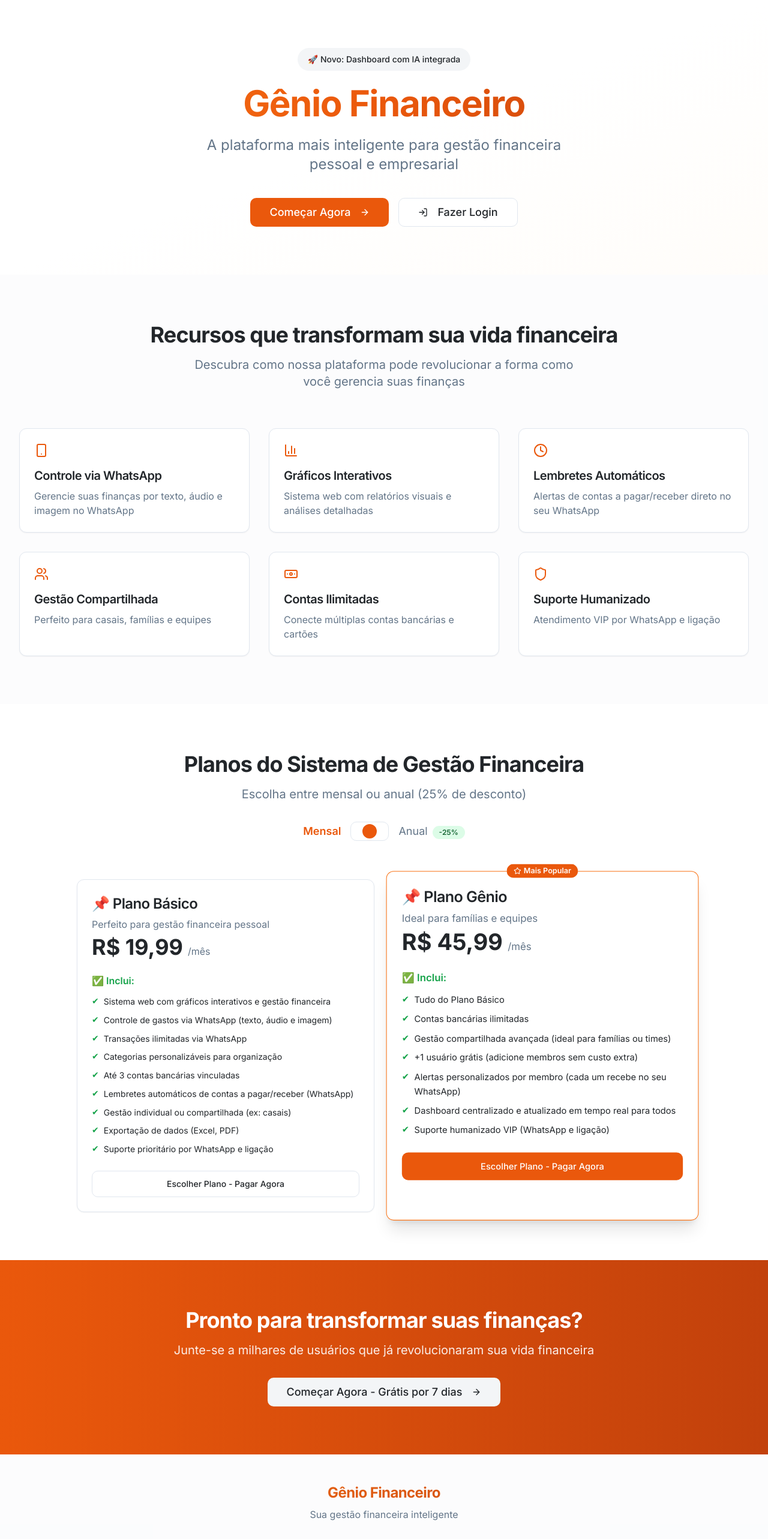
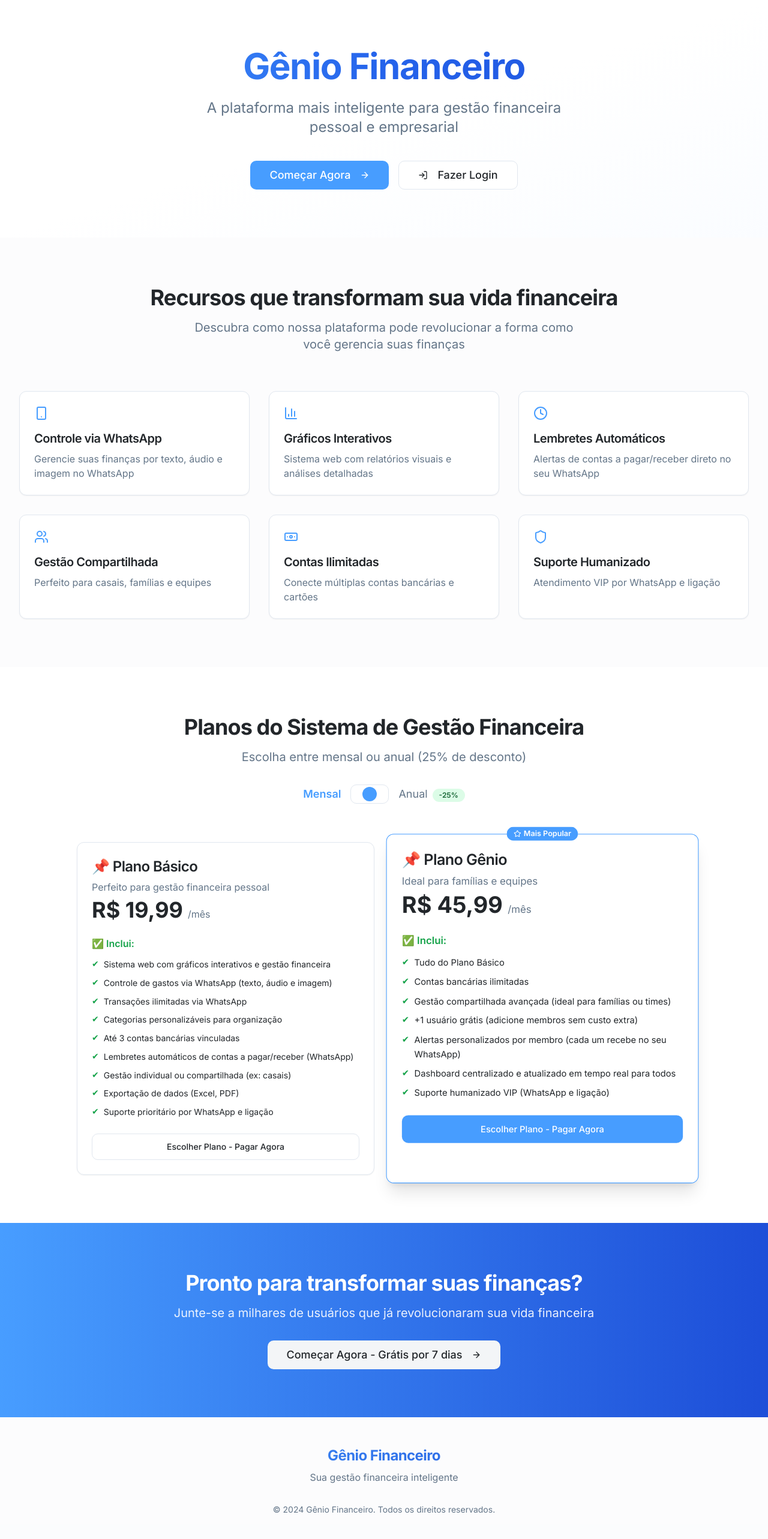
Before and after one commit to startupmourasolutions/genial-finances, a React (Vite) app: page / in a window 1280 px wide. Shown: the top 2566 px of the page at 60% size. Built offline with nearby package versions, Linux system fonts and the light colour scheme.

Commit message:
Update institutional page
Update institutional page with system's dominant blue color and font. Remove "🚀 Novo: Dashboard com IA integrada." text.

```diff
--- a/src/pages/Index.tsx
+++ b/src/pages/Index.tsx
@@ -96,24 +96,20 @@ export default function Index() {
   return (
     <div className="min-h-screen w-full bg-background">
       {/* Hero Section */}
-      <section className="relative w-full overflow-hidden bg-gradient-to-br from-background via-background to-orange-50/30 dark:to-orange-950/20">
+      <section className="relative w-full overflow-hidden bg-gradient-to-br from-background via-background to-blue-50/30 dark:to-blue-950/20">
         <div className="w-full max-w-none px-6 py-20 lg:px-8">
           <div className="text-center space-y-6">
-            <Badge variant="secondary" className="px-4 py-2 text-sm font-medium">
-              🚀 Novo: Dashboard com IA integrada
-            </Badge>
-
-            <h1 className="text-4xl md:text-6xl font-bold bg-gradient-to-r from-orange-500 via-orange-600 to-orange-700 bg-clip-text text-transparent">
+            <h1 className="text-4xl md:text-6xl font-bold bg-gradient-to-r from-primary via-blue-600 to-blue-700 bg-clip-text text-transparent font-inter">
               Gênio Financeiro
             </h1>
 
-            <p className="text-xl md:text-2xl text-muted-foreground max-w-2xl mx-auto">
+            <p className="text-xl md:text-2xl text-muted-foreground max-w-2xl mx-auto font-inter">
               A plataforma mais inteligente para gestão financeira pessoal e empresarial
             </p>
 
             <div className="flex flex-col sm:flex-row gap-4 justify-center pt-4">
               {user ? (
-                <Button size="lg" className="bg-orange-600 hover:bg-orange-700 text-white px-8 py-3 text-lg" asChild>
+                <Button size="lg" className="bg-primary hover:bg-blue-700 text-white px-8 py-3 text-lg font-inter" asChild>
                   <Link to="/dashboard">
                     Acessar Dashboard
                     <ArrowRight className="ml-2 h-5 w-5" />
@@ -121,13 +117,13 @@ export default function Index() {
                 </Button>
               ) : (
                 <>
-                  <Button size="lg" className="bg-orange-600 hover:bg-orange-700 text-white px-8 py-3 text-lg" asChild>
+                  <Button size="lg" className="bg-primary hover:bg-blue-700 text-white px-8 py-3 text-lg font-inter" asChild>
                     <Link to="/auth">
                       Começar Agora
                       <ArrowRight className="ml-2 h-5 w-5" />
                     </Link>
                   </Button>
-                  <Button variant="outline" size="lg" className="px-8 py-3 text-lg" asChild>
+                  <Button variant="outline" size="lg" className="px-8 py-3 text-lg font-inter" asChild>
                     <Link to="/auth">
                       <LogIn className="mr-2 h-5 w-5" />
                       Fazer Login
@@ -144,10 +140,10 @@ export default function Index() {
       <section className="w-full py-20 bg-muted/30">
         <div className="w-full max-w-none px-6 lg:px-8">
           <div className="text-center mb-16">
-            <h2 className="text-3xl md:text-4xl font-bold mb-4">
+            <h2 className="text-3xl md:text-4xl font-bold mb-4 font-inter">
               Recursos que transformam sua vida financeira
             </h2>
-            <p className="text-xl text-muted-foreground max-w-2xl mx-auto">
+            <p className="text-xl text-muted-foreground max-w-2xl mx-auto font-inter">
               Descubra como nossa plataforma pode revolucionar a forma como você gerencia suas finanças
             </p>
           </div>
@@ -155,11 +151,11 @@ export default function Index() {
           <div className="grid md:grid-cols-2 lg:grid-cols-3 gap-8">
             {features.map((feature, index) => (
               <Card key={index} className="p-6 hover:shadow-lg transition-shadow">
-                <div className="text-orange-600 mb-4">
+                <div className="text-primary mb-4">
                   {feature.icon}
                 </div>
-                <h3 className="text-xl font-semibold mb-2">{feature.title}</h3>
-                <p className="text-muted-foreground">{feature.description}</p>
+                <h3 className="text-xl font-semibold mb-2 font-inter">{feature.title}</h3>
+                <p className="text-muted-foreground font-inter">{feature.description}</p>
               </Card>
             ))}
           </div>
@@ -170,16 +166,16 @@ export default function Index() {
       <section className="w-full py-20">
         <div className="w-full max-w-none px-6 lg:px-8">
           <div className="text-center mb-16">
-            <h2 className="text-3xl md:text-4xl font-bold mb-4">
+            <h2 className="text-3xl md:text-4xl font-bold mb-4 font-inter">
               Planos do Sistema de Gestão Financeira
             </h2>
-            <p className="text-xl text-muted-foreground mb-8">
+            <p className="text-xl text-muted-foreground mb-8 font-inter">
               Escolha entre mensal ou anual (25% de desconto)
             </p>
 
             {/* Billing Cycle Toggle */}
             <div className="flex items-center justify-center space-x-4 mb-12">
-              <span className={`text-lg ${billingCycle === 'monthly' ? 'font-semibold text-orange-600' : 'text-muted-foreground'}`}>
+              <span className={`text-lg font-inter ${billingCycle === 'monthly' ? 'font-semibold text-primary' : 'text-muted-foreground'}`}>
                 Mensal
               </span>
               <Button
@@ -188,9 +184,9 @@ export default function Index() {
                 onClick={() => setBillingCycle(billingCycle === 'monthly' ? 'yearly' : 'monthly')}
                 className="relative w-16 h-8 p-1"
               >
-                <div className={`absolute w-6 h-6 bg-orange-600 rounded-full transition-transform ${billingCycle === 'yearly' ? 'translate-x-7' : 'translate-x-0'}`} />
+                <div className={`absolute w-6 h-6 bg-primary rounded-full transition-transform ${billingCycle === 'yearly' ? 'translate-x-7' : 'translate-x-0'}`} />
               </Button>
-              <span className={`text-lg ${billingCycle === 'yearly' ? 'font-semibold text-orange-600' : 'text-muted-foreground'}`}>
+              <span className={`text-lg font-inter ${billingCycle === 'yearly' ? 'font-semibold text-primary' : 'text-muted-foreground'}`}>
                 Anual
                 <Badge variant="secondary" className="ml-2 bg-green-100 text-green-800">-25%</Badge>
               </span>
@@ -203,29 +199,29 @@ export default function Index() {
               const equivalentMonthlyPrice = billingCycle === 'yearly' ? plan.yearlyPrice / 12 : null;
 
               return (
-                <Card key={index} className={`relative ${plan.popular ? 'border-orange-500 shadow-xl scale-105' : ''}`}>
+                <Card key={index} className={`relative ${plan.popular ? 'border-primary shadow-xl scale-105' : ''}`}>
                   {plan.popular && (
-                    <Badge className="absolute -top-3 left-1/2 transform -translate-x-1/2 bg-orange-600">
+                    <Badge className="absolute -top-3 left-1/2 transform -translate-x-1/2 bg-primary font-inter">
                       <Star className="w-3 h-3 mr-1" />
                       Mais Popular
                     </Badge>
                   )}
                   <CardHeader>
-                    <CardTitle className="text-2xl flex items-center gap-2">
+                    <CardTitle className="text-2xl flex items-center gap-2 font-inter">
                       📌 Plano {plan.name}
                     </CardTitle>
-                    <CardDescription className="text-base">{plan.description}</CardDescription>
+                    <CardDescription className="text-base font-inter">{plan.description}</CardDescription>
                     <div className="space-y-2">
                       <div className="flex items-baseline space-x-2">
-                        <span className="text-4xl font-bold">
+                        <span className="text-4xl font-bold font-inter">
                           R$ {currentPrice.toFixed(2).replace('.', ',')}
                         </span>
-                        <span className="text-muted-foreground">
+                        <span className="text-muted-foreground font-inter">
                           /{billingCycle === 'monthly' ? 'mês' : 'ano'}
                         </span>
                       </div>
                       {billingCycle === 'yearly' && equivalentMonthlyPrice && (
-                        <p className="text-sm text-green-600 font-medium">
+                        <p className="text-sm text-green-600 font-medium font-inter">
                           Equivale a R$ {equivalentMonthlyPrice.toFixed(2).replace('.', ',')}/mês
                         </p>
                       )}
@@ -233,19 +229,19 @@ export default function Index() {
                   </CardHeader>
                   <CardContent className="space-y-6">
                     <div>
-                      <h4 className="font-semibold mb-3 text-green-600">✅ Inclui:</h4>
+                      <h4 className="font-semibold mb-3 text-green-600 font-inter">✅ Inclui:</h4>
                       <ul className="space-y-2">
                         {plan.features.map((feature, featureIndex) => (
                           <li key={featureIndex} className="flex items-start">
                             <span className="text-green-600 mr-2 text-sm">✔</span>
-                            <span className="text-sm leading-relaxed">{feature}</span>
+                            <span className="text-sm leading-relaxed font-inter">{feature}</span>
                           </li>
                         ))}
                       </ul>
                     </div>
 
                     <Button
-                      className={`w-full ${plan.popular ? 'bg-orange-600 hover:bg-orange-700' : ''}`}
+                      className={`w-full font-inter ${plan.popular ? 'bg-primary hover:bg-blue-700' : ''}`}
                       variant={plan.popular ? 'default' : 'outline'}
                       onClick={() => handlePlanSelection(plan.id)}
                     >
@@ -260,15 +256,15 @@ export default function Index() {
       </section>
 
       {/* CTA Section */}
-      <section className="w-full py-20 bg-gradient-to-r from-orange-600 to-orange-700 text-white">
+      <section className="w-full py-20 bg-gradient-to-r from-primary to-blue-700 text-white">
         <div className="w-full max-w-none px-6 lg:px-8 text-center">
-          <h2 className="text-3xl md:text-4xl font-bold mb-4">
+          <h2 className="text-3xl md:text-4xl font-bold mb-4 font-inter">
             Pronto para transformar suas finanças?
           </h2>
-          <p className="text-xl mb-8 opacity-90">
+          <p className="text-xl mb-8 opacity-90 font-inter">
             Junte-se a milhares de usuários que já revolucionaram sua vida financeira
           </p>
-          <Button size="lg" variant="secondary" className="px-8 py-3 text-lg" asChild>
+          <Button size="lg" variant="secondary" className="px-8 py-3 text-lg font-inter" asChild>
             <Link to="/auth">
               Começar Agora - Grátis por 7 dias
               <ArrowRight className="ml-2 h-5 w-5" />
@@ -281,14 +277,14 @@ export default function Index() {
       <footer className="w-full py-12 bg-muted/30">
         <div className="w-full max-w-none px-6 lg:px-8 text-center">
           <div className="mb-8">
-            <h3 className="text-2xl font-bold bg-gradient-to-r from-orange-500 to-orange-700 bg-clip-text text-transparent">
+            <h3 className="text-2xl font-bold bg-gradient-to-r from-primary to-blue-700 bg-clip-text text-transparent font-inter">
               Gênio Financeiro
             </h3>
-            <p className="text-muted-foreground mt-2">
+            <p className="text-muted-foreground mt-2 font-inter">
               Sua gestão financeira inteligente
             </p>
           </div>
-          <p className="text-sm text-muted-foreground">
+          <p className="text-sm text-muted-foreground font-inter">
             © 2024 Gênio Financeiro. Todos os direitos reservados.
           </p>
         </div>
```
